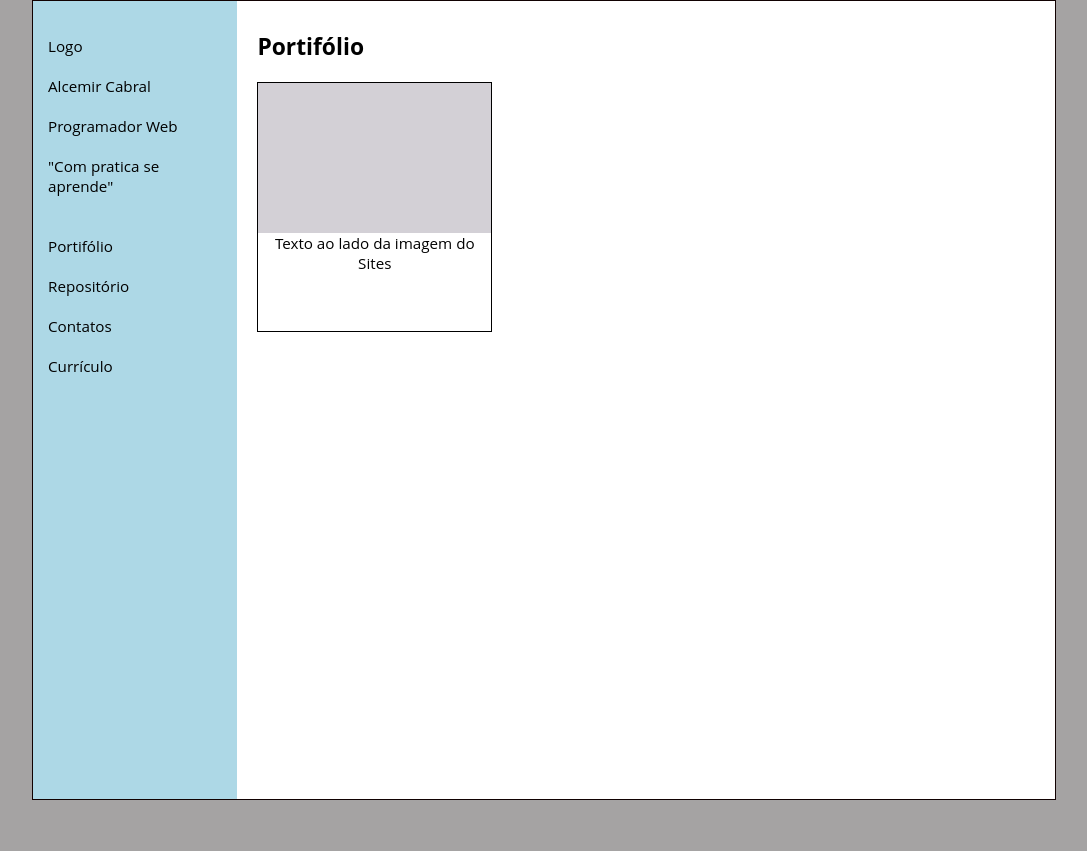
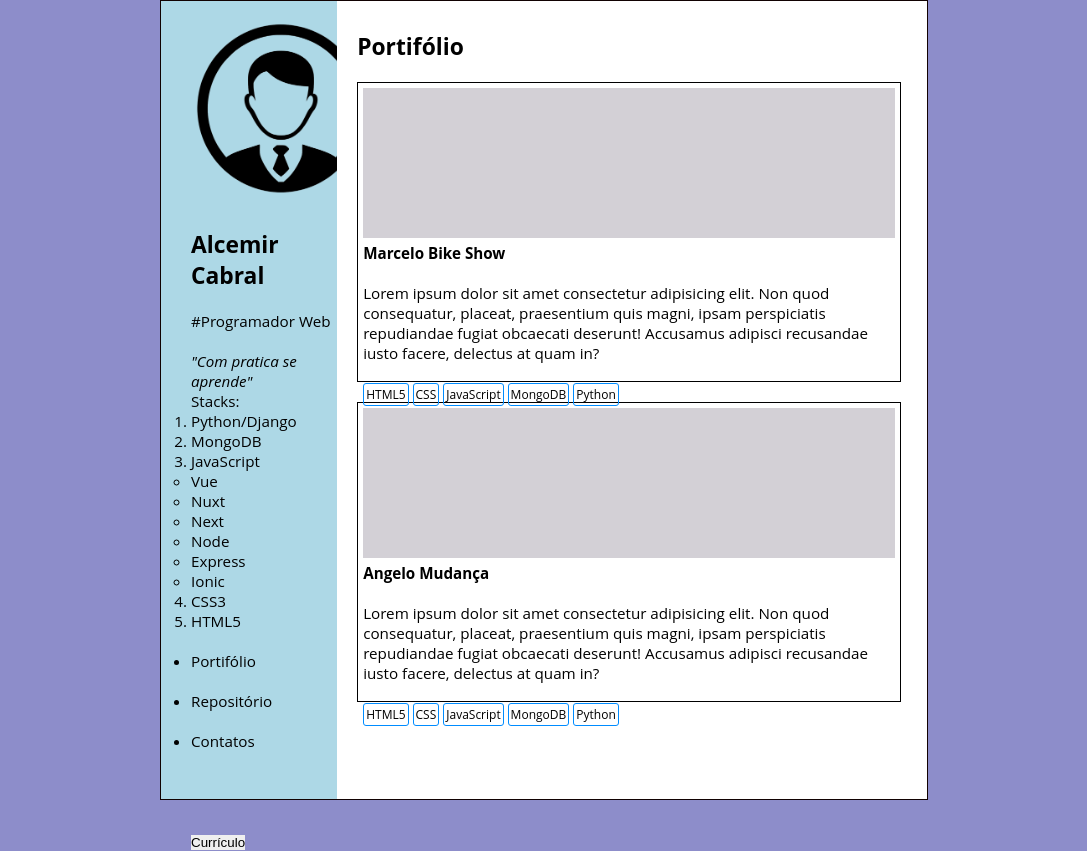
Before and after one commit to alcemircabral/alcemircabral.github.io, a plain HTML site: page index.html in a window 1280 px wide. Shown: the whole page, without its empty margins (96-1183 px from the left). Before the commit the page ends 800 px from the top, so only its background shows below. Drawn offline with Linux system fonts and the light colour scheme.

Commit message:
Atualização 6 de jan 20

```diff
--- a/css/style.css
+++ b/css/style.css
@@ -46,16 +46,17 @@
 body {
     font-family: 'Open Sans', sans-serif;
     font-size: 0.95em;
-    background-color:rgb(165, 163, 163);
+    background-color:none;
 }
 
 .container {
 
-    width: 80%;
+    width: 60%;
     height: 800px;
 
     background-color: white;
     border: 1px solid rgb(17, 1, 1);
+
 
    /* 4 elementos para centralizar uma div de forma Horizontal e Vertical */
     position: absolute;
@@ -66,32 +67,35 @@ body {
 
 .menu{
   background-color: lightblue;
-  width: 20%;
+  width: 23%;
   height: 100%;
   left: auto;
   position: absolute;
-  padding: 15px;
+  padding: 15px 0px 0px 30px;
 }
 
 .pages {
   background-color: white;
-  width: 80%;
+  width: 77%;
   height: 100%;
-  left: 20%;
+  left: 23%;
   position: absolute;
   overflow: auto;
   padding: 30px 15px 0px 20px;
 }
 
-p {
+p.menu2 {
   white-space: pre-line;
 }
 
+
+
 div.card {
-  width: 30%;
-  height: 250px;
+  width: 98%;
+  height: 300px;
   border: 1px solid black;
-  text-align: center;
+  text-align: left;
+  padding: 5px;
 
 
 }
@@ -105,8 +109,21 @@ span.imagefake {
   background-color: rgb(211, 208, 214);
   color: white;
   float: left;
+  margin-bottom: 5px;
+
 }
 
+span.stack {
+  border: 1px solid rgb(0, 140, 255);
+  border-radius: 3px;
+  padding: 2px;
+  font-size: 12px;
+
+
+}
+
+
+p.card2 {white-space: pre-line;}
 
 /*** 7.0 - Footer ***/
 
--- a/index.html
+++ b/index.html
@@ -16,25 +16,55 @@
 
         <div class="menu">
 
-           <p>
-            Logo
 
-            Alcemir Cabral
+            <img src="img/foto_perfil.png" alt="Foto de Perfil" width="180px">
+            <p class="menu2">
+            <h2>Alcemir Cabral</h2><br>
 
-            Programador Web
+            #Programador Web <br><br>
 
-            "Com pratica se aprende"
+            <i>"Com pratica se aprende"</i>
 
             </p>
 
-            <p>
-            Portifólio
+            Stacks:
+            <ol>
+               <li>Python/Django</li>
+               <li>MongoDB</li>
+                <li>JavaScript</li>
+                    <ul>
+                        <li>Vue</li>
+                        <li>Nuxt</li>
+                        <li>Next</li>
+                        <li>Node</li>
+                        <li>Express</li>
+                        <li>Ionic</li>
 
-            Repositório
+                    </ul>
+                <li>CSS3</li>
+                <li>HTML5</li>
 
-            Contatos
+            </ol>
 
-            Currículo
+            <p class="menu2">
+                <ul>
+                    <li>Portifólio</li> <br>
+                    <li>Repositório</li> <br>
+                    <li>Contatos</li>
+
+                </ul>
+
+                <br><br>
+
+            <br><br>
+            <button>Currículo</button>
+
+
+
+
+
+
+
 
             </p>
 
@@ -46,9 +76,21 @@
             <div  class="card">
 
                 <span class="imagefake"></span>
-                Texto ao lado da imagem do Sites
+                <h4>Marcelo Bike Show</h4><br>
+                <p class="card2">Lorem ipsum dolor sit amet consectetur adipisicing elit. Non quod consequatur, placeat, praesentium quis magni, ipsam perspiciatis repudiandae fugiat obcaecati deserunt! Accusamus adipisci recusandae iusto facere, delectus at quam in?</p>
+                <br>
+                <span class="stack">HTML5</span> <span class="stack">CSS</span> <span class="stack">JavaScript</span> <span class="stack">MongoDB</span> <span class="stack">Python</span>
+            </div>
+            <br>
+            <div  class="card">
 
+                <span class="imagefake"></span>
+                <h4>Angelo Mudança</h4><br>
+                <p class="card2">Lorem ipsum dolor sit amet consectetur adipisicing elit. Non quod consequatur, placeat, praesentium quis magni, ipsam perspiciatis repudiandae fugiat obcaecati deserunt! Accusamus adipisci recusandae iusto facere, delectus at quam in?</p>
+                <br>
+                <span class="stack">HTML5</span> <span class="stack">CSS</span> <span class="stack">JavaScript</span> <span class="stack">MongoDB</span> <span class="stack">Python</span>
             </div>
+            <br>
 
 
 
```
Also changed, not shown: img/foto_perfil.png (added).
